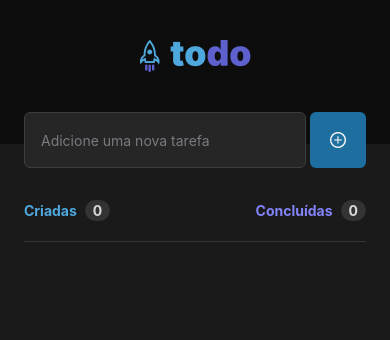
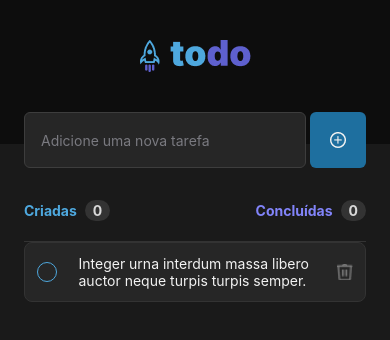
Before and after one commit to ruanpablom/todo-list-react-native, a React Native app: screen / in a window 390 px wide. Shown: the top 340 px of the page. Built offline with nearby package versions, Linux system fonts and the light colour scheme.

Commit message:
feat: TaskCard component

```diff
--- /dev/null
+++ b/src/models/task.ts
@@ -0,0 +1,5 @@
+export type Task = {
+    id: number;
+    description: string;
+    isCompleted: boolean;
+}
--- /dev/null
+++ b/src/screens/Home/components/TaskCard/index.tsx
@@ -0,0 +1,29 @@
+import { Text, TouchableOpacity, View, Image } from "react-native";
+import { styles } from "./styles";
+import { Task } from "../../../../models/task";
+
+type TaskCardProps = {
+    task: Task;
+    onToggle: () => void;
+    onDelete: () => void;
+}
+
+export function TaskCard({task, onToggle, onDelete}: TaskCardProps) {
+    return (
+        <View style={styles.container}>
+            <TouchableOpacity
+                style={[styles.checkbox, task.isCompleted && styles.checked]}
+                onPress={onToggle}
+            >
+                {task.isCompleted && <Text style={styles.checked}>✓</Text>}
+            </TouchableOpacity>
+
+            <Text style={[task.isCompleted ? styles.descriptionChecked : styles.description]}>{task.description}</Text>
+            <TouchableOpacity
+                onPress={onDelete}
+            >
+                <Image style={styles.trash} source={require('../../../../../assets/trash.png')} />
+            </TouchableOpacity>
+        </View>
+    )
+}
--- /dev/null
+++ b/src/screens/Home/components/TaskCard/styles.ts
@@ -0,0 +1,43 @@
+import { StyleSheet } from "react-native";
+
+export const styles = StyleSheet.create({
+    container: {
+        backgroundColor: '#262626',
+        flexDirection: 'row',
+        justifyContent: 'space-between',
+        alignItems: 'center',
+        padding: 12,
+        gap: 8,
+        borderRadius: 8,
+        borderColor: '#333333',
+        borderWidth: 1,
+    },
+    description: {
+        color: '#F2F2F2',
+        fontSize: 14,
+        width: '75%'
+    },
+    checkbox: {
+        width: 20,
+        height: 20,
+        borderRadius: 50,
+        borderWidth: 1,
+        borderColor: '#4EA8DE',
+        justifyContent: 'center',
+        alignItems: 'center'
+    },
+    checked: {
+        color: '#F2F2F2',
+        backgroundColor: '#5E60CE',
+        borderColor: '#5E60CE'
+    },
+    descriptionChecked: {
+        color: '#808080',
+        textDecorationLine: 'line-through',
+        width: '75%'
+    },
+    trash:{
+        width: 16,
+        height: 16
+    }
+})
--- a/src/screens/Home/components/TasksContainer/index.tsx
+++ b/src/screens/Home/components/TasksContainer/index.tsx
@@ -1,11 +1,42 @@
 import { View } from "react-native";
 import { styles } from "./styles";
 import { TasksContainerHeader } from "../TasksContainerHeader";
+import { TaskCard } from "../TaskCard";
+import { useState } from "react";
 
 export function TasksContainer(){
+    const [tasks, setTasks] = useState([
+        {id: 1, description: 'Integer urna interdum massa libero auctor neque turpis turpis semper.', isCompleted: false},
+        {id: 2, description: 'Integer urna interdum massa libero auctor neque turpis turpis semper.', isCompleted: false},
+        {id: 3, description: 'Integer urna interdum massa libero auctor neque turpis turpis semper.', isCompleted: false},
+        {id: 4, description: 'Integer urna interdum massa libero auctor neque turpis turpis semper.', isCompleted: false},
+        {id: 5, description: 'Integer urna interdum massa libero auctor neque turpis turpis semper.', isCompleted: false},
+    ])
+
+    function handleToggleTask(id: number){
+        const updatedTasks = tasks.map(task => {
+            if(task.id === id){
+                return {
+                    ...task,
+                    isCompleted: !task.isCompleted
+                }
+            }
+            return task
+        })
+
+        setTasks(updatedTasks)
+    }
+
+    function handleDeleteTask(id: number){
+        const updatedTasks = tasks.filter(task => task.id !== id)
+
+        setTasks(updatedTasks)
+    }
+
     return(
         <View style={styles.container}>
             <TasksContainerHeader />
+            <TaskCard task={tasks[0]} onToggle={() => handleToggleTask(tasks[0].id)} onDelete={() => handleDeleteTask(tasks[0].id)} />
         </View>
     )
 }
```
Also changed, not shown: assets/trash.png (added), assets/trash1.png (added).
